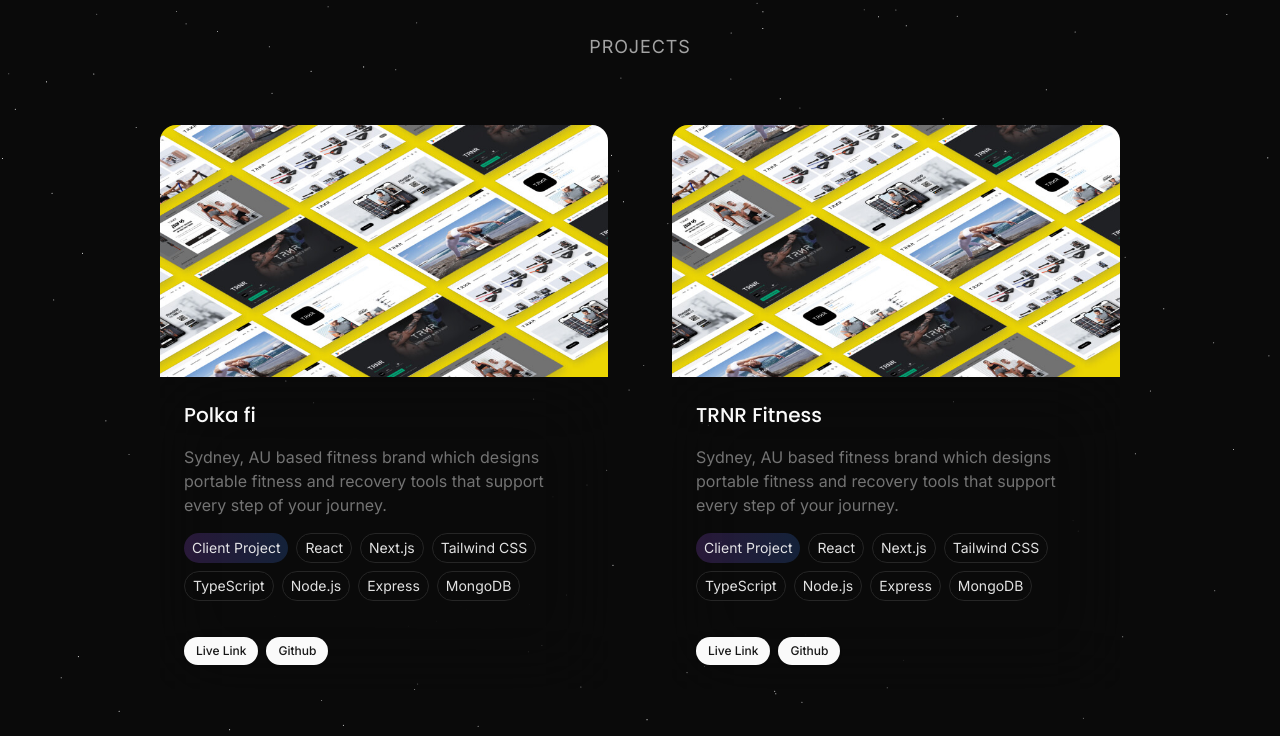
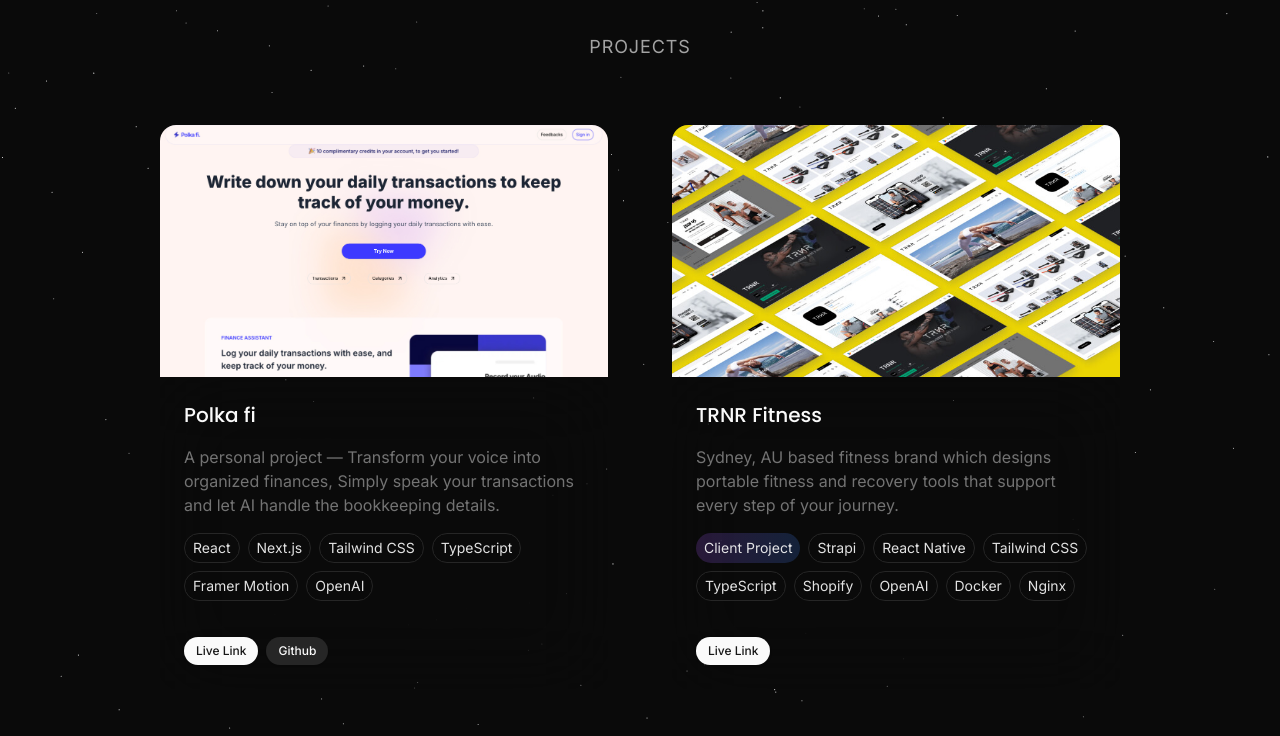
Before and after one commit to visheshdubey/visheshdubey.com, a Next.js app: page / in a window 1280 px wide. Shown: the part 797-1533 px from the top of the page. Built offline with nearby package versions, Linux system fonts and the light colour scheme.

Commit message:
refactor: update footer and header components, integrate social links, and enhance email CTA

```diff
--- a/app/_comps/layouts/Footer.tsx
+++ b/app/_comps/layouts/Footer.tsx
@@ -1,6 +1,7 @@
+import { Github, Linkedin, Mail, Twitter } from "lucide-react";
+
 import { buttonVariants } from "@/components/ui/button";
-import { Github, Linkedin, Mail, Twitter } from "lucide-react";
-import React from "react";
+import { socialLinks } from "@/data/content-social-links";
 
 type Props = {};
 
@@ -8,10 +9,10 @@
   return (
     <footer className="max-w-7xl w-full mx-auto flex flex-wrap p-8 justify-center md:justify-between gap-8 items-center ">
       <div className="flex gap-8 justify-center md:justify-between items-center flex-wrap">
-        <span className="flex gap-2 items-center text-sm">© visheshdubey, 2023</span>
+        <span className="flex gap-2 items-center text-sm">© visheshdubey, 2024</span>
         <div className="flex gap-4">
           <a
-            href="http://#"
+            href={socialLinks.github}
             className={buttonVariants({
               variant: "ghost",
               size: "icon",
@@ -20,7 +21,7 @@
             <Github className={` w-5 stroke-muted-foreground`} />
           </a>
           <a
-            href="http://#"
+            href={socialLinks.linkedin}
             className={buttonVariants({
               variant: "ghost",
               size: "icon",
@@ -29,7 +30,7 @@
             <Linkedin className="w-5 stroke-muted-foreground" />
           </a>
           <a
-            href="http://#"
+            href={socialLinks.twitter}
             className={buttonVariants({
               variant: "ghost",
               size: "icon",
@@ -38,7 +39,7 @@
             <Twitter className="w-5 stroke-muted-foreground" />
           </a>
           <a
-            href="http://#"
+            href={socialLinks.email}
             className={buttonVariants({
               variant: "ghost",
               size: "icon",
@@ -48,7 +49,7 @@
           </a>
         </div>
       </div>
-      <span className="text-muted-foreground">Iterate.Innovate.Inspire!</span>
+      <span className="text-muted-foreground">Innovate.Iterate.Inspire!</span>
     </footer>
   );
 };
--- a/app/_comps/navigation/HomeHeader.tsx
+++ b/app/_comps/navigation/HomeHeader.tsx
@@ -1,19 +1,13 @@
 "use client";
-import React, { useState } from "react";
+
+import { Sheet, SheetContent, SheetHeader, SheetTitle, SheetTrigger } from "@/components/ui/sheet";
+
+import Link from "next/link";
+import { Menu } from "lucide-react";
+import { Separator } from "@/components/ui/separator";
 import { ThemeToggle } from "@/components/theme/theme-toggle";
-import { Separator } from "@/components/ui/separator";
-import {
-  Sheet,
-  SheetClose,
-  SheetContent,
-  SheetDescription,
-  SheetHeader,
-  SheetTitle,
-  SheetTrigger,
-} from "@/components/ui/sheet";
-import { Menu } from "lucide-react";
-import Link from "next/link";
 import { buttonVariants } from "@/components/ui/button";
+import { useState } from "react";
 
 const HomeHeader = () => {
   const [sheetOpen, setSheetOpen] = useState(false);
@@ -35,21 +29,21 @@
               Work
             </Link>
           </li>
-          <li>
+          {/* <li>
             <Link className={`${buttonVariants({ variant: "ghost" })}`} href="#skills">
               Skills
             </Link>
-          </li>
+          </li> */}
           <li>
             <Link className={`${buttonVariants({ variant: "ghost" })}`} href="#experience">
               Experience
             </Link>
           </li>
-          <li>
+          {/* <li>
             <Link className={`${buttonVariants({ variant: "ghost" })}`} href="https://blog.visheshdubey.com">
               Blogs
             </Link>
-          </li>
+          </li> */}
         </ul>
         <div className="h-5 w-[1px] bg-muted-foreground/80 ml-2"></div>
         <ThemeToggle></ThemeToggle>
@@ -77,21 +71,21 @@
                     Work
                   </Link>
                 </li>
-                <li>
+                {/* <li>
                   <Link onClick={() => setTimeout(() => setSheetOpen(false), 500)} href="#skills">
                     Skills
                   </Link>
-                </li>
+                </li> */}
                 <li>
                   <Link onClick={() => setTimeout(() => setSheetOpen(false), 500)} href="#experience">
                     Experience
                   </Link>
                 </li>
-                <li>
+                {/* <li>
                   <Link onClick={() => setSheetOpen(false)} href="https://blog.visheshdubey.com">
                     Blogs
                   </Link>
-                </li>
+                </li> */}
               </ul>
               <Separator className="w-full" />
               <ThemeToggle />
--- a/app/_comps/sections/EmailCTASection.tsx
+++ b/app/_comps/sections/EmailCTASection.tsx
@@ -1,4 +1,7 @@
-import { Button } from "@/components/ui/button";
+import Link from "next/link";
+import { buttonVariants } from "@/components/ui/button";
+import { cn } from "@/lib/utils";
+import { socialLinks } from "@/data/content-social-links";
 
 type Props = {};
 
@@ -6,12 +9,12 @@
   return (
     <section className="flex w-full  justify-center items-center flex-col gap-8 md:gap-8 py-36">
       <h3 className="text-xl md:text-4xl text-center leading-relaxed font-medium">
-        {`Have a Project in Mind? Let's Talk About It`}
+        {`Have a Project in Mind? — Let's Talk About It`}
       </h3>
       <div className="flex w-full items-center flex-wrap justify-center gap-4">
-        <Button size={"lg"} className="w-fit">
+        <Link href={socialLinks.email} className={cn(buttonVariants({ variant: "default" }), "w-fit")}>
           Say Hello
-        </Button>
+        </Link>
       </div>
     </section>
   );
--- a/app/_comps/sections/ExperienceSection.tsx
+++ b/app/_comps/sections/ExperienceSection.tsx
@@ -6,7 +6,10 @@
 
 const ExperienceSection = ({ experiences, className }: Props) => {
   return (
-    <section id="work" className={cn(`flex w-full items-center justify-center flex-col gap-8 lg:gap-16`, className)}>
+    <section
+      id="experience"
+      className={cn(`flex w-full items-center justify-center flex-col gap-8 lg:gap-16`, className)}
+    >
       <h2 className="text-lg tracking-wider text-neutral-400">{experiences.title}</h2>
       <div className="grid grid-cols-1 md:grid-cols-2 gap-4 lg:gap-16">
         {experiences.data.map((experience) => (
--- a/app/_comps/sections/HeroSection.tsx
+++ b/app/_comps/sections/HeroSection.tsx
@@ -1,7 +1,10 @@
-import { Button } from "@/components/ui/button";
+import { buttonVariants } from "@/components/ui/button";
+
 import CyclingWords from "./CyclingWords";
+import Link from "next/link";
 import { ProfileData } from "@/data/content-about";
 import { cn } from "@/lib/utils";
+import { socialLinks } from "@/data/content-social-links";
 
 type Props = {
   profileData: ProfileData;
@@ -23,9 +26,9 @@
           {profileData.description}
         </span>
       </div>
-      <Button size={"lg"} className="w-fit">
+      <Link href={socialLinks.email} className={cn(buttonVariants({ variant: "default", size: "lg" }), "w-fit")}>
         Say Hello
-      </Button>
+      </Link>
     </section>
   );
 };
--- a/app/_comps/ui/WorkCards.tsx
+++ b/app/_comps/ui/WorkCards.tsx
@@ -1,6 +1,8 @@
-import { Button } from "@/components/ui/button";
 import Image from "next/image";
+import Link from "next/link";
 import { Work } from "@/data/content-clients";
+import { buttonVariants } from "@/components/ui/button";
+import { cn } from "@/lib/utils";
 
 const WorkCards = ({ className, workData }: { className?: string; workData: Work }) => {
   return (
@@ -22,39 +24,37 @@
         <p className="text-neutral-500">{workData.description}</p>
 
         <div className="flex flex-wrap gap-2">
+          {workData.isClient && (
             <div className="flex items-center justify-center rounded-full backdrop-blur-xl bg-gradient-to-r from-purple-500/20 to-blue-500/20 px-2 py-1">
               <p className="text-sm text-primary/90">Client Project</p>
             </div>
-          <div className="rounded-full border border-secondary px-2 py-1">
-            <p className="text-sm text-primary/90">React</p>
+          )}
+          {workData.techStack.map((tech, index) => (
+            <div key={`techstack-${index}`} className="rounded-full border border-secondary px-2 py-1">
+              <p className="text-sm text-primary/90">{tech}</p>
             </div>
-          <div className="rounded-full border border-secondary px-2 py-1">
-            <p className="text-sm text-primary/90">Next.js</p>
-          </div>
-          <div className="rounded-full border border-secondary px-2 py-1">
-            <p className="text-sm text-primary/90">Tailwind CSS</p>
-          </div>
-          <div className="rounded-full border border-secondary px-2 py-1">
-            <p className="text-sm text-primary/90">TypeScript</p>
-          </div>
-          <div className="rounded-full border border-secondary px-2 py-1">
-            <p className="text-sm text-primary/90">Node.js</p>
-          </div>
-          <div className="rounded-full border border-secondary px-2 py-1">
-            <p className="text-sm text-primary/90">Express</p>
-          </div>
-          <div className="rounded-full border border-secondary px-2 py-1">
-            <p className="text-sm text-primary/90">MongoDB</p>
-          </div>
+          ))}
         </div>
 
         <div className="flex items-center gap-2 mt-5">
-          <Button size={"sm"} className="w-fit h-7 rounded-full">
+          {workData.url && (
+            <Link
+              href={workData.url}
+              target="_blank"
+              className={cn(buttonVariants({ variant: "default", size: "sm" }), "w-fit h-7 rounded-full")}
+            >
               Live Link
-          </Button>
-          <Button size={"sm"} className="w-fit h-7 rounded-full">
+            </Link>
+          )}
+          {workData.githubUrl && (
+            <Link
+              href={workData.githubUrl}
+              target="_blank"
+              className={cn(buttonVariants({ variant: "secondary", size: "sm" }), "w-fit h-7 rounded-full")}
+            >
               Github
-          </Button>
+            </Link>
+          )}
         </div>
       </div>
     </div>
--- a/data/content-clients.tsx
+++ b/data/content-clients.tsx
@@ -12,6 +12,9 @@
   url: string;
   tw_color: string;
   tw_color_weight: string;
+  githubUrl?: string;
+  isClient: boolean;
+  techStack: string[];
 };
 
 export const workData = {
@@ -20,13 +23,16 @@
     {
       id: 1,
       title: "Polka fi ",
-      cover_image: "/images/work/trnr-work-isometric.jpg",
+      cover_image: "/images/work/polka-fi.jpg",
       description:
-        "Sydney, AU based fitness brand which designs portable fitness and recovery tools that support every step of your journey.",
-      footerText: "trnr.com",
-      url: "https://trnr.com",
+        "A personal project — Transform your voice into organized finances, Simply speak your transactions and let AI handle the bookkeeping details.",
+      footerText: "polkafi-app",
+      url: "https://polkafi-app.vercel.app/",
+      githubUrl: "https://github.com/visheshdubey/polkafi.app",
       tw_color: "purple",
       tw_color_weight: "600",
+      isClient: false,
+      techStack: ["React", "Next.js", "Tailwind CSS", "TypeScript", "Framer Motion", "OpenAI"],
     },
     {
       id: 2,
@@ -38,6 +44,8 @@
       url: "https://trnr.com",
       tw_color: "purple",
       tw_color_weight: "600",
+      isClient: true,
+      techStack: ["Strapi", "React Native", "Tailwind CSS", "TypeScript", "Shopify", "OpenAI", "Docker", "Nginx"],
     },
     {
       id: 3,
@@ -49,6 +57,8 @@
       url: "https://topimageservices.com",
       tw_color: "neutral",
       tw_color_weight: "900",
+      isClient: true,
+      techStack: ["CircleCI", "Next.js", "Tailwind CSS", "TypeScript", "Framer Motion", "Docker"],
     },
     {
       id: 1,
@@ -59,6 +69,8 @@
       url: "https://campusmonk.in",
       tw_color: "orange",
       tw_color_weight: "500",
+      isClient: true,
+      techStack: ["CircleCI", "Next.js", "Tailwind CSS", "TypeScript", "Framer Motion", "Docker", "Nginx"],
     },
   ],
 };
--- a/data/content-social-links.ts
+++ b/data/content-social-links.ts
@@ -0,0 +1,6 @@
+export const socialLinks = {
+    github: "https://github.com/visheshdubey",
+    linkedin: "https://www.linkedin.com/in/vishesh-dubey/",
+    twitter: "https://x.com/visheshdubey",
+    email: "mailto:visheshdubey.work@gmail.com",
+};
```
Also changed, not shown: public/images/work/polka-fi.jpg (added). Lines whose indentation alone changed are shown as unchanged.
